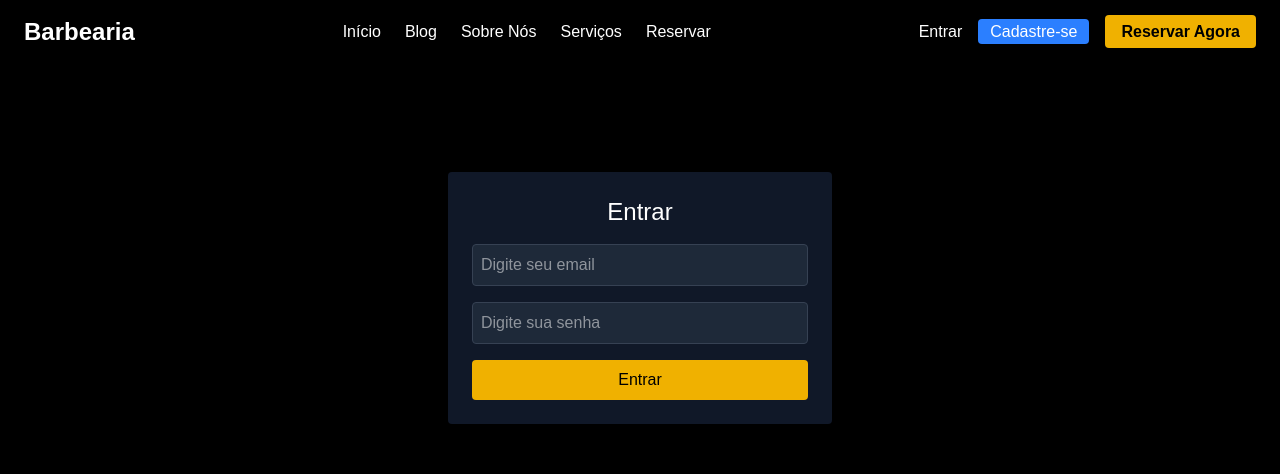
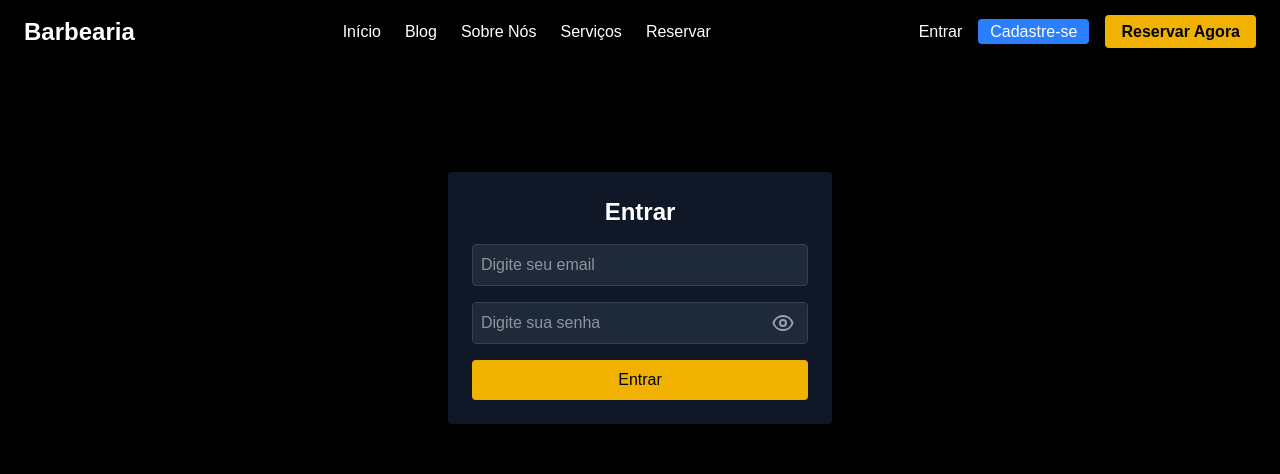
Before and after one commit to diegodonald/barbearia, a Next.js app: page /login in a window 1280 px wide. Shown: the top 474 px of the page. Built offline with nearby package versions, Linux system fonts and the light colour scheme; no server answers.

Commit message:
Criação da função de visualizar a senha na tela de Login e adicionado campo adicional para confirmação de senha no signup

```diff
--- a/src/app/login/page.tsx
+++ b/src/app/login/page.tsx
@@ -8,13 +8,13 @@ import Header from "@/components/Header";
 import Footer from "@/components/Footer";
 
 const Login: React.FC = () => {
-  // Estados para armazenar email, senha e possíveis erros
+  // Estados para email, senha, visibilidade da senha e possíveis erros
   const [email, setEmail] = useState("");
   const [password, setPassword] = useState("");
+  const [showPassword, setShowPassword] = useState(false);
   const [error, setError] = useState("");
   const router = useRouter();
 
-  // Função para tratar o envio do formulário de login
   const handleLogin = async (e: React.FormEvent) => {
     e.preventDefault();
     try {
@@ -40,29 +40,86 @@ const Login: React.FC = () => {
           onSubmit={handleLogin}
           className="bg-gray-900 p-6 rounded shadow-md w-full max-w-sm"
         >
-          <h2 className="text-2xl mb-4 text-center">Entrar</h2>
-          {error && (
-            <p className="text-red-500 mb-4 text-center">{error}</p>
-          )}
+          <h2 className="text-2xl font-semibold mb-4 text-center">Entrar</h2>
+          {error && <p className="text-red-500 text-center mb-4">{error}</p>}
+
+          {/* Campo de Email */}
+          <div className="mb-4">
             <input
               type="email"
               placeholder="Digite seu email"
               value={email}
               onChange={(e) => setEmail(e.target.value)}
               required
-            className="bg-gray-800 border border-gray-700 p-2 w-full mb-4 rounded focus:outline-none focus:border-yellow-500"
+              className="w-full p-2 bg-gray-800 border border-gray-700 rounded focus:outline-none focus:border-yellow-500"
             />
+          </div>
+
+          {/* Grupo do Campo de Senha (Input + Botão) */}
+          <div className="mb-4">
+            <div className="flex border border-gray-700 rounded overflow-hidden">
               <input
-            type="password"
+                type={showPassword ? "text" : "password"}
                 placeholder="Digite sua senha"
                 value={password}
                 onChange={(e) => setPassword(e.target.value)}
                 required
-            className="bg-gray-800 border border-gray-700 p-2 w-full mb-4 rounded focus:outline-none focus:border-yellow-500"
+                className="flex-grow p-2 bg-gray-800 text-white focus:outline-none"
               />
               <button
+                type="button"
+                onClick={() => setShowPassword(!showPassword)}
+                className="w-12 flex items-center justify-center bg-gray-800 text-gray-400 transition duration-300 hover:bg-gray-700"
+              >
+                {showPassword ? (
+                  // Ícone para ocultar a senha (EyeOff) do Heroicons Outline
+                  <svg
+                    xmlns="http://www.w3.org/2000/svg"
+                    className="h-6 w-6"
+                    fill="none"
+                    viewBox="0 0 24 24"
+                    stroke="currentColor"
+                  >
+                    <path
+                      strokeLinecap="round"
+                      strokeLinejoin="round"
+                      strokeWidth={2}
+                      d="M13.875 18.825A10.05 10.05 0 0112 19c-5.523 0-10-4.477-10-10
+                      0-1.086.18-2.133.513-3.105M6.343 6.343a8 8 0 0111.314 0M16.24
+                      16.24A8 8 0 018.76 8.76m2.121 2.121L3 3m18 18l-3.197-3.197"
+                    />
+                  </svg>
+                ) : (
+                  // Ícone para mostrar a senha (Eye) do Heroicons Outline
+                  <svg
+                    xmlns="http://www.w3.org/2000/svg"
+                    className="h-6 w-6"
+                    fill="none"
+                    viewBox="0 0 24 24"
+                    stroke="currentColor"
+                  >
+                    <path
+                      strokeLinecap="round"
+                      strokeLinejoin="round"
+                      strokeWidth={2}
+                      d="M15 12a3 3 0 11-6 0 3 3 0 016 0z"
+                    />
+                    <path
+                      strokeLinecap="round"
+                      strokeLinejoin="round"
+                      strokeWidth={2}
+                      d="M2.458 12C3.732 7.943 7.523 5 12 5c4.477 0
+                      8.268 2.943 9.542 7-1.274 4.057-5.065 7-9.542 7-4.477 0-8.268-2.943-9.542-7z"
+                    />
+                  </svg>
+                )}
+              </button>
+            </div>
+          </div>
+
+          <button
             type="submit"
-            className="bg-yellow-500 text-black p-2 w-full rounded hover:bg-yellow-600 transition"
+            className="w-full bg-yellow-500 text-black p-2 rounded hover:bg-yellow-600 transition"
           >
             Entrar
           </button>
--- a/src/app/signup/page.tsx
+++ b/src/app/signup/page.tsx
@@ -11,15 +11,22 @@ import Footer from "@/components/Footer";
 const Signup: React.FC = () => {
   // Estado para armazenar o nome do usuário
   const [name, setName] = useState("");
-  // Estados para email, senha e possíveis erros
+  // Estados para email, senha, confirmação e possíveis erros
   const [email, setEmail] = useState("");
   const [password, setPassword] = useState("");
+  const [confirmPassword, setConfirmPassword] = useState("");
   const [error, setError] = useState("");
   const router = useRouter();
 
   // Função para tratar o envio do formulário
   const handleSignup = async (e: React.FormEvent<HTMLFormElement>) => {
     e.preventDefault();
+
+    if (password !== confirmPassword) {
+      setError("As senhas não coincidem.");
+      return;
+    }
+
     try {
       // Cria o usuário no Firebase Auth e obtém as credenciais
       const userCredential = await createUserWithEmailAndPassword(auth, email, password);
@@ -30,7 +37,7 @@ const Signup: React.FC = () => {
         name, // salva o nome do usuário
         email: user.email,
         createdAt: new Date(),
-        role: "user" // define o role padrão para "user"
+        role: "user", // define o role padrão para "user"
       });
 
       // Redireciona para a página inicial ou para outra rota desejada
@@ -54,6 +61,7 @@ const Signup: React.FC = () => {
         <form onSubmit={handleSignup} className="bg-gray-900 p-6 rounded shadow-md w-full max-w-sm">
           <h2 className="text-2xl mb-4 text-center">Cadastre-se</h2>
           {error && <p className="text-red-500 mb-4 text-center">{error}</p>}
+
           {/* Campo para o nome */}
           <input
             type="text"
@@ -63,6 +71,7 @@ const Signup: React.FC = () => {
             required
             className="bg-gray-800 border border-gray-700 px-3 py-2 w-full mb-4 rounded focus:outline-none focus:border-yellow-500"
           />
+          {/* Campo para o email */}
           <input
             type="email"
             placeholder="Digite seu email"
@@ -71,6 +80,7 @@ const Signup: React.FC = () => {
             required
             className="bg-gray-800 border border-gray-700 px-3 py-2 w-full mb-4 rounded focus:outline-none focus:border-yellow-500"
           />
+          {/* Campo para a senha */}
           <input
             type="password"
             placeholder="Digite sua senha"
@@ -78,6 +88,15 @@ const Signup: React.FC = () => {
             onChange={(e) => setPassword(e.target.value)}
             required
             className="bg-gray-800 border border-gray-700 px-3 py-2 w-full mb-4 rounded focus:outline-none focus:border-yellow-500"
+          />
+          {/* Campo para a confirmação de senha */}
+          <input
+            type="password"
+            placeholder="Confirme sua senha"
+            value={confirmPassword}
+            onChange={(e) => setConfirmPassword(e.target.value)}
+            required
+            className="bg-gray-800 border border-gray-700 px-3 py-2 w-full mb-6 rounded focus:outline-none focus:border-yellow-500"
           />
           <button
             type="submit"
```
Lines whose indentation alone changed are shown as unchanged.
